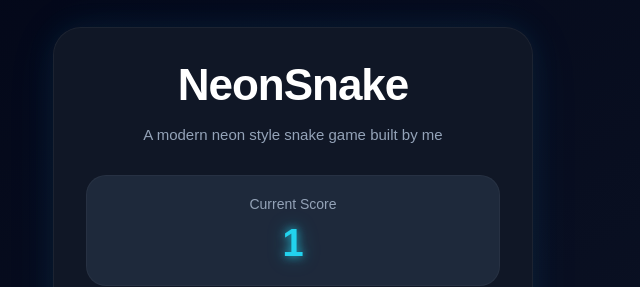
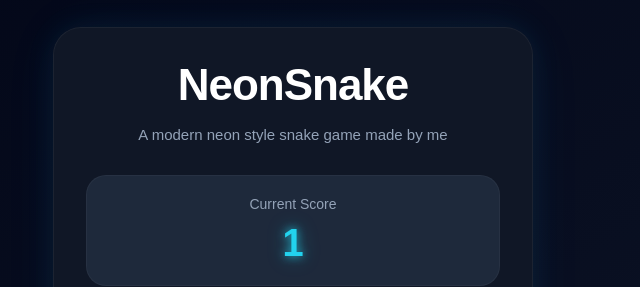
Before and after one commit to juny62017/neon-snake-game, a plain HTML site: page index.html in a window 1280 px wide. Shown: the top 287 px of the page, 347-987 px from the left. Drawn offline with Linux system fonts and the light colour scheme.

```diff
--- a/index.html
+++ b/index.html
@@ -26,7 +26,7 @@
             </h1>
 
             <p class="game-info">
-                A modern neon style snake game built by me
+                A modern neon style snake game made by me
             </p>
 
         </div>
```
